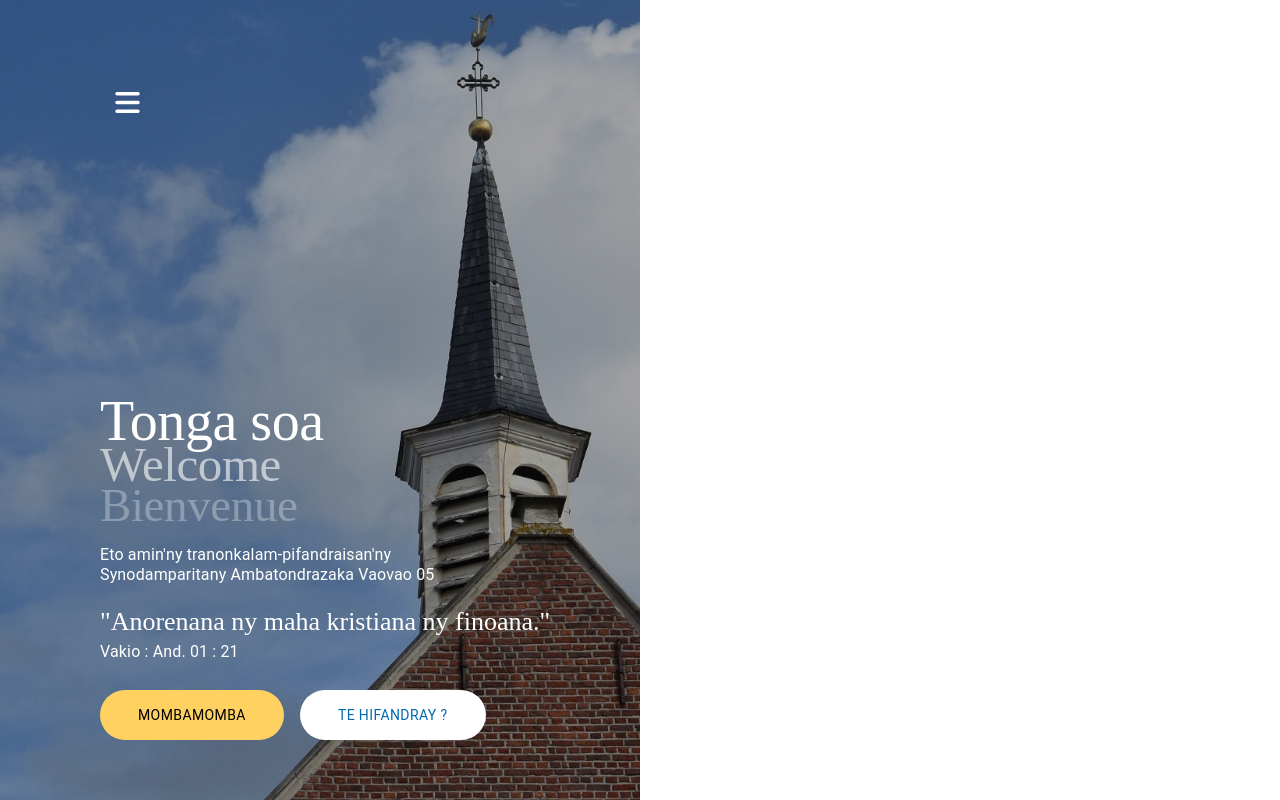
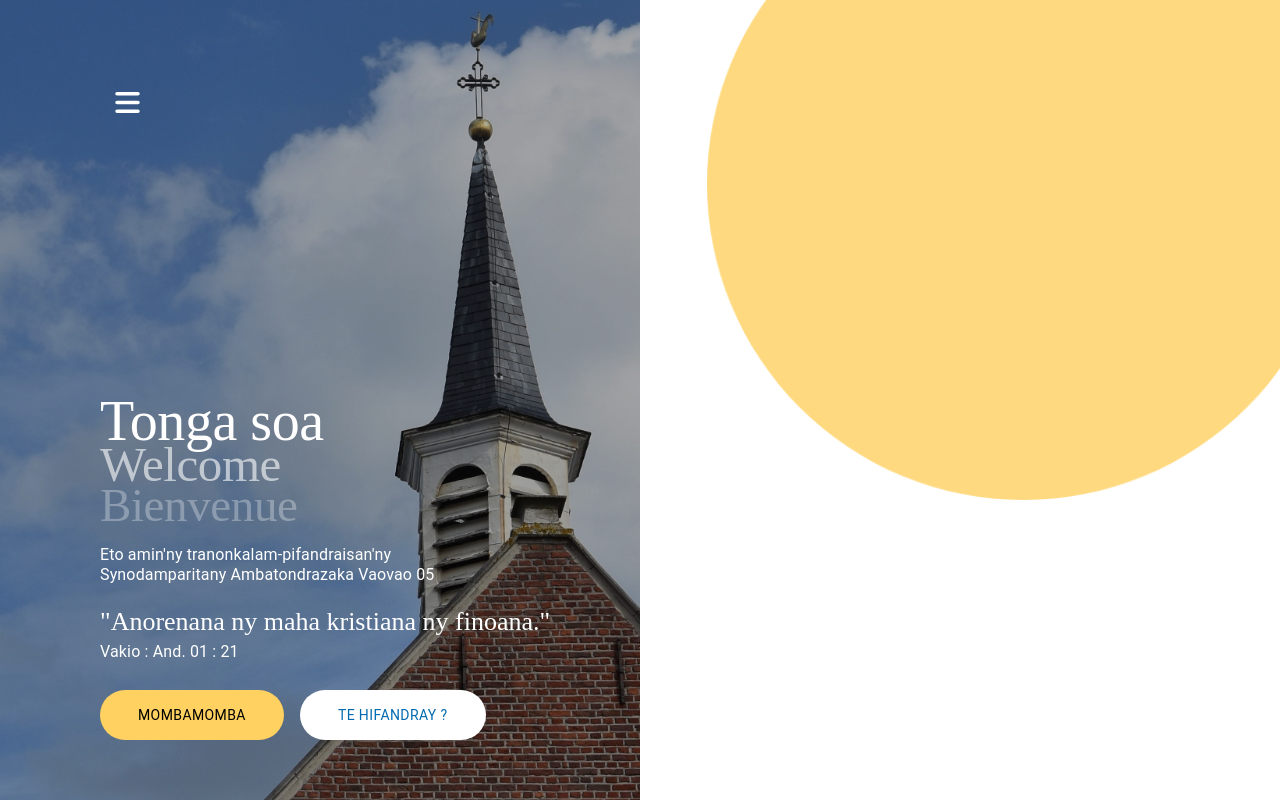
Before and after one commit to Dimby/spav05, a React (Create React App) app in the folder client/: page / in a window 1280 px wide. Built offline with nearby package versions, Linux system fonts and the light colour scheme.

Commit message:
Add cercle yellow on Home right box

```diff
--- a/client/src/Components/Welcome.tsx
+++ b/client/src/Components/Welcome.tsx
@@ -1,5 +1,5 @@
 import React from 'react'
-import { Box, duration } from '@mui/material'
+import { Box } from '@mui/material'
 import { motion } from 'framer-motion'
 import Title from './Title'
 
--- a/client/src/Pages/Accueil.tsx
+++ b/client/src/Pages/Accueil.tsx
@@ -34,6 +34,7 @@ const styles = {
                 zIndex: 99,
                 display: 'flex',
                 justifyContent: 'space-between',
+                overflow: 'hidden',
                 '> .MuiBox-root': {
                     width: '100%',
                     height: '100vh'
--- a/client/src/Pages/Home.tsx
+++ b/client/src/Pages/Home.tsx
@@ -1,8 +1,10 @@
 import React, { FC } from 'react'
 import { Box, Typography } from '@mui/material'
+import { motion } from 'framer-motion'
 import Button from '../Components/Button'
 import Verse from '../Components/Verse'
 import Welcome from '../Components/Welcome'
+import BgCircle from '../Assets/bgCircle.png'
 
 interface HomeProps {
     onClickHome: () => void
@@ -11,10 +13,10 @@ interface HomeProps {
 const styles = {
     container: {
         '.left-boxHome': {
+            color: "#FFFFFF",
             display: 'flex',
             flexDirection: 'column-reverse'
         },
-        color: "#FFFFFF"
     },
     welcomeSubtitle: {
         margin: '22px 0',
@@ -31,6 +33,13 @@ const styles = {
             display: 'inline !important',
             mr: 2
         }
+    },
+    bgCircle: {
+        backgroundImage: `url('${BgCircle}')`,
+        backgroundPosition: 'right',
+        backgroundSize: 'contain',
+        backgroundRepeat: 'no-repeat',
+        height: '500px'
     }
 }
 
@@ -51,7 +60,15 @@ const Home: FC<HomeProps> = ({ onClickHome }) => {
                     </Box>
                 </Box>
             </Box>
-            <Box className='right-boxHome'>A</Box>
+            <Box className='right-boxHome'>
+                <motion.div
+                    initial={{ x: 500, y: -500, opacity: 0 }}
+                    animate={{ x: 0, y: 0, opacity: 1 }}
+                    transition={{ duration: 0.5 }}
+                >
+                    <Box sx={styles.bgCircle}></Box>
+                </motion.div>
+            </Box>
         </Box>
     )
 }
```
Also changed, not shown: client/src/Assets/bgCircle - Copie.png (added), client/src/Assets/bgCircle.png (added).
